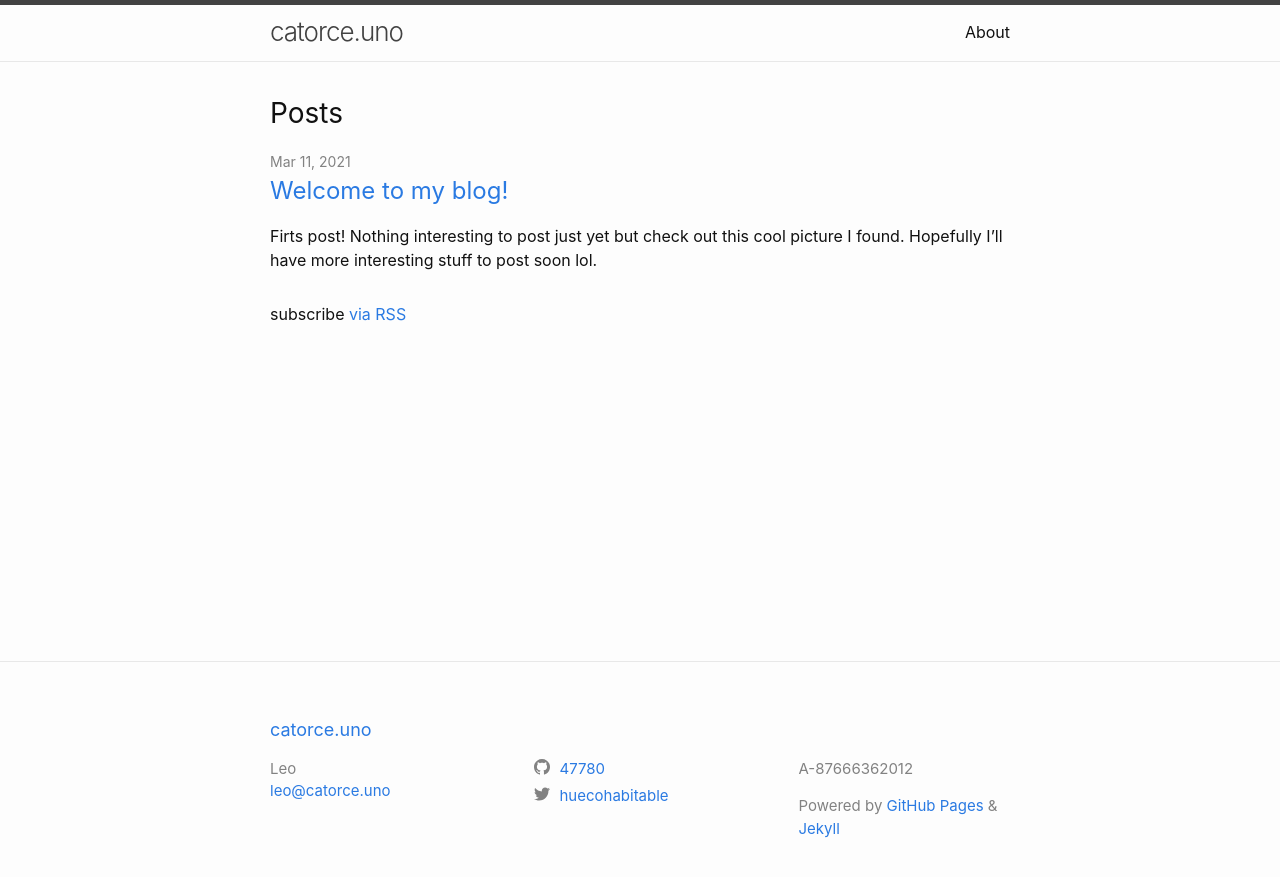
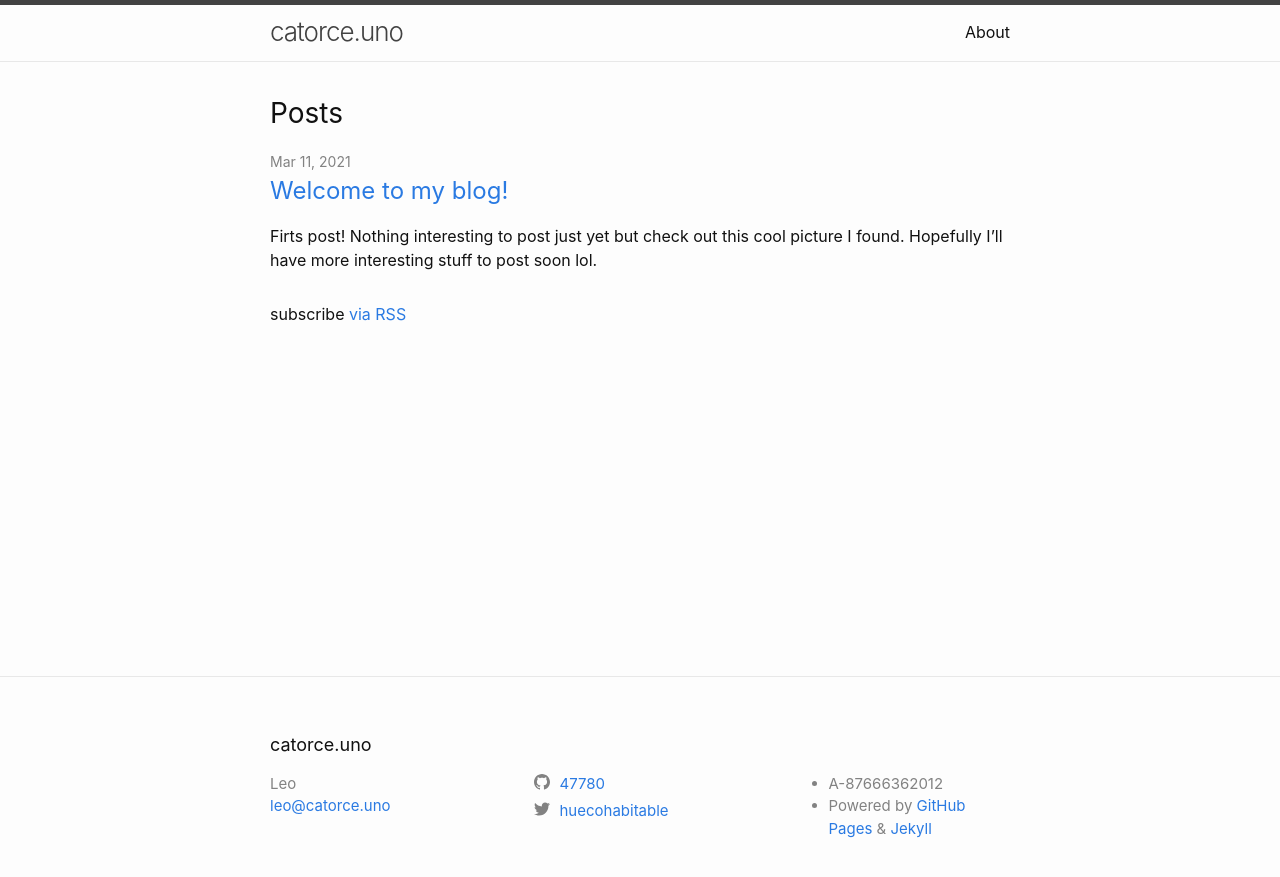
Before and after one commit to 47780/47780.github.io, a Jekyll site: the page built from index.markdown, in a window 1280 px wide. Shown: the top 877 px of the page. Built offline with Jekyll 4.4.1, drawn with Linux system fonts in a browser that asks for light colours.

Commit message:
Added list layout to fix 3rd colum footer spacing

```diff
--- a/_includes/footer.html
+++ b/_includes/footer.html
@@ -2,16 +2,8 @@
   <data class="u-url" href="{{ "/" | relative_url }}"></data>
 
   <div class="wrapper">
-
-    <a href="{{ "/" | relative_url }}">
-      <svg class="svg-icon">
-        <use xlink:href="{{ '/assets/icon.svg' | relative_url }}"></use>
-      </svg>
-      <h2 class="footer-heading">
-        {{ site.title | escape }}
-      </h2>
-    </a>
-
+    <svg class="svg-icon"> <use xlink:href="{{ '/assets/icon.svg' | relative_url }}"></use></svg>
+    <h2 class="footer-heading">{{ site.title | escape }}</h2>
     <div class="footer-col-wrapper">
       <div class="footer-col footer-col-1">
         <ul class="contact-list">
@@ -33,10 +25,10 @@
       </div>
 
       <div class="footer-col footer-col-3">
-        <p>
-          {{- site.description | escape -}}</p>
-          Powered by <a href="{{ site.githubpages_link }}">GitHub Pages</a> & <a href="{{ site.jekyll_link }}">Jekyll</a>
-        </p>
+        <ul class="3rd-column">
+          <li class="dsc">{{- site.description | escape -}}</li>
+          <li class="info">Powered by <a href="{{ site.githubpages_link }}">GitHub Pages</a> & <a href="{{ site.jekyll_link }}">Jekyll</a></li>
+        </ul>
       </div>
     </div>
 
--- a/_sass/minima/_layout.scss
+++ b/_sass/minima/_layout.scss
@@ -116,7 +116,8 @@
 }
 
 .contact-list,
-.social-media-list {
+.social-media-list,
+.description-list {
   list-style: none;
   margin-left: 0;
 }
```
